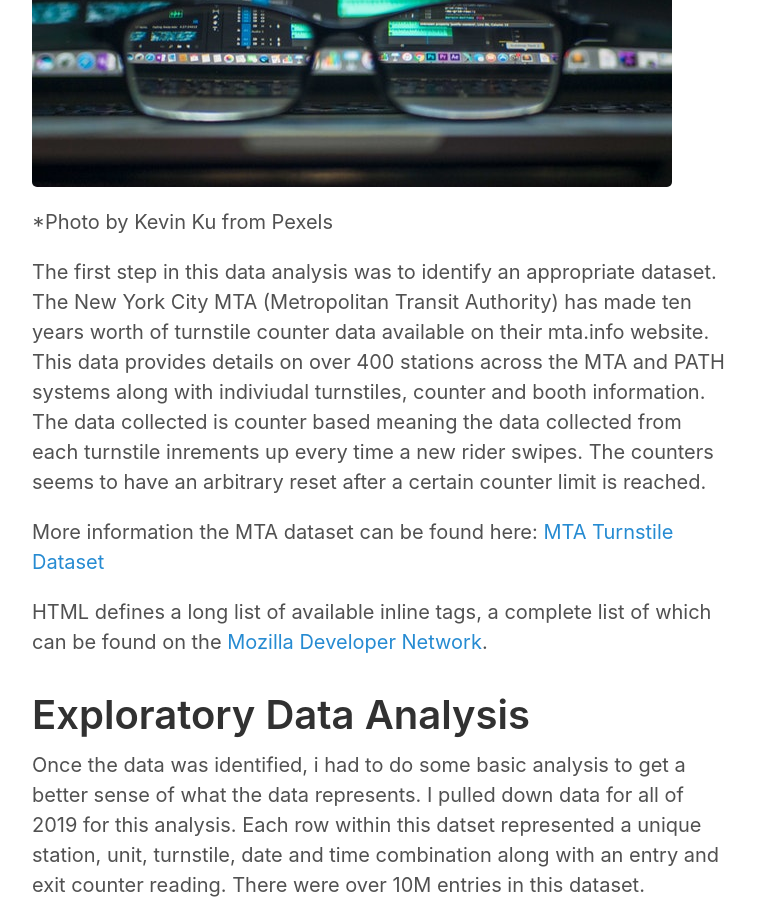
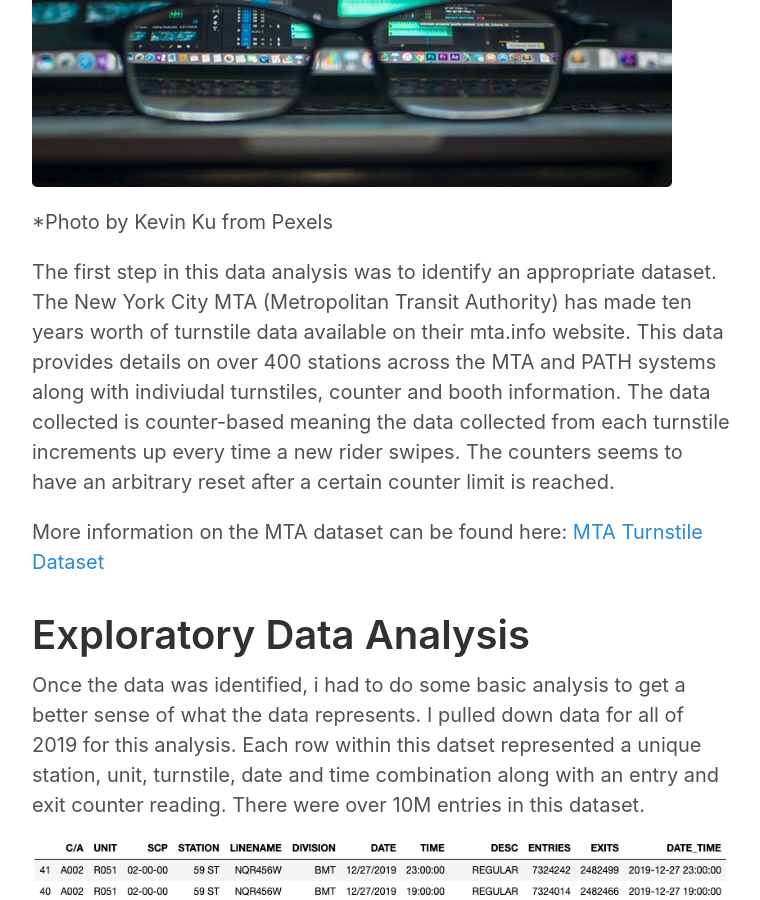
Before and after one commit to skhan-tech/skhan-tech.github.io, a Jekyll site: the page built from _posts/2020-01-10-mta-traffic-analysis.md, in a window 1280 px wide and 900 px high, scrolled down 2078 px. Shown: the whole window, without its empty margins (258-1018 px from the left). Built offline with Jekyll 4.4.1, drawn with Linux system fonts in a browser that asks for light colours; our own code applies the rules of GitHub Pages for plain Markdown files; some of the changed text lies outside the part shown.

Commit message:
Update 2020-01-10-mta-traffic-analysis.md

```diff
--- a/_posts/2020-01-10-mta-traffic-analysis.md
+++ b/_posts/2020-01-10-mta-traffic-analysis.md
@@ -24,11 +24,9 @@ The organization asked for help in using MTA subway data to help optimize the pl
 
 *Photo by Kevin Ku from Pexels
 
-The first step in this data analysis was to identify an appropriate dataset. The New York City MTA (Metropolitan Transit Authority) has made ten years worth of turnstile counter data available on their mta.info website. This data provides details on over 400 stations across the MTA and PATH systems along with indiviudal turnstiles, counter and booth information. The data collected is counter based meaning the data collected from each turnstile inrements up every time a new rider swipes. The counters seems to have an arbitrary reset after a certain counter limit is reached.
+The first step in this data analysis was to identify an appropriate dataset. The New York City MTA (Metropolitan Transit Authority) has made ten years worth of turnstile data available on their mta.info website. This data provides details on over 400 stations across the MTA and PATH systems along with indiviudal turnstiles, counter and booth information. The data collected is counter-based meaning the data collected from each turnstile increments up every time a new rider swipes. The counters seems to have an arbitrary reset after a certain counter limit is reached.
 
-More information the MTA dataset can be found here: [MTA Turnstile Dataset](http://web.mta.info/developers/turnstile.html)
-
-HTML defines a long list of available inline tags, a complete list of which can be found on the [Mozilla Developer Network](https://developer.mozilla.org/en-US/docs/Web/HTML/Element).
+More information on the MTA dataset can be found here: [MTA Turnstile Dataset](http://web.mta.info/developers/turnstile.html)
 
 # Exploratory Data Analysis
 
@@ -45,7 +43,7 @@ The first thing i had to do to get a sense of where the street team should be de
 **Reccomendation #1**
 The street team should be deployed to the top 20 stations by volume in NYC.
 
-By far the busiest subway station in NYC is 34th St - Penn. Station. This subway station receives almost 30% more traffic than the second busiest subway station. I wanted to look at wheter there were any seasonality effects for this subways station. The plot below shows a daily view of ridership for all of 2019. You will notice that subway ridership peaks during the spring and fall months but the increase over the rest of the year is negligible.
+By far the busiest subway station in NYC is 34th St - Penn. Station. This subway station receives almost 30% more traffic than the second busiest subway station. I wanted to look at wheter there were any seasonality effects for this subways station. The plot below shows a daily view of ridership for all of 2019. You will notice that subway ridership peaks during the spring and fall months but the changes over the rest of the year is negligible.
 
 ![Daily View]({{ site.url }}/images/34_ST-PENN_STA-Daily_Agg_Volume.png)
 
```
